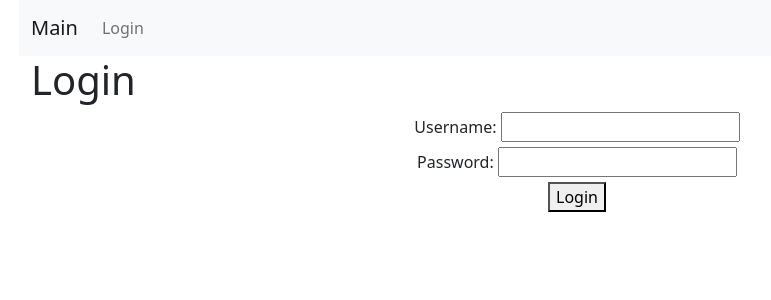
After one commit to sakurakuba/work49, a Django app: page /accounts/login/ in a window 1280 px wide. The commit adds this page. Shown: the top 300 px of the page, without its empty margins (63-834 px from the left). Run offline with Django 4.2, Linux system fonts and the light colour scheme.

Commit message:
added login and logout functionality. created login page. added conditions for creating new project if authorised

```diff
--- /dev/null
+++ b/accounts/templates/login.html
@@ -0,0 +1,25 @@
+{% extends "base.html" %}
+
+{% block title %} Login {% endblock %}
+
+{% block content %}
+<div class="container">
+    <h1>Login</h1>
+    <form action="" method="post" class="text-center">
+        {% csrf_token %}
+        {% if has_error %}
+            <p class="form-error">Invalid username or password</p>
+        {% endif %}
+        <div class="form-group">
+            <label for="username" class="form-label">Username:</label>
+            <input type="text" name="username" id="username">
+        </div>
+        <div class="form-group">
+            <label for="password" class="form-label">Password:</label>
+            <input type="password" name="password" id="password">
+        </div>
+        <button type="submit">Login</button>
+    </form>
+</div>
+
+{% endblock %}
--- a/accounts/urls.py
+++ b/accounts/urls.py
@@ -0,0 +1,11 @@
+from django.contrib.auth.views import LoginView, LogoutView
+from django.urls import path
+
+app_name = "accounts"
+
+
+urlpatterns = [
+    path('login/', LoginView.as_view(template_name="login.html"), name='login'),
+    path('logout/', LogoutView.as_view(), name='logout'),
+
+]
--- a/djangoProject49/settings.py
+++ b/djangoProject49/settings.py
@@ -121,6 +121,10 @@ USE_TZ = True
 
 STATIC_URL = 'static/'
 
+LOGIN_URL = 'accounts:login'
+LOGOUT_REDIRECT_URL = "issueTracker:index"
+LOGIN_REDIRECT_URL = "issueTracker:index"
+
 # Default primary key field type
 # https://docs.djangoproject.com/en/4.0/ref/settings/#default-auto-field
 
--- a/djangoProject49/urls.py
+++ b/djangoProject49/urls.py
@@ -20,4 +20,5 @@ from django.urls import path, include
 urlpatterns = [
     path('admin/', admin.site.urls),
     path('', include("issueTracker.urls")),
+    path('accounts/', include("accounts.urls")),
 ]
--- a/templates/base.html
+++ b/templates/base.html
@@ -15,6 +15,15 @@
     </button>
     <div class="collapse navbar-collapse" id="navbarNav">
       <ul class="navbar-nav">
+      {% if request.user.is_authenticated %}
+          <li class="nav-item">
+                <a class="nav-link" href="{% url "accounts:logout" %}">Logout</a>
+            </li>
+          {% else %}
+            <li class="nav-item">
+                <a class="nav-link" href="{% url "accounts:login" %}">Login</a>
+            </li>
+          {% endif %}
         {% block nav %}
 
         {% endblock %}
```
Also changed, not shown: templates/allprojects.html (+5 -3 lines), templates/index.html (+5 -3 lines).
